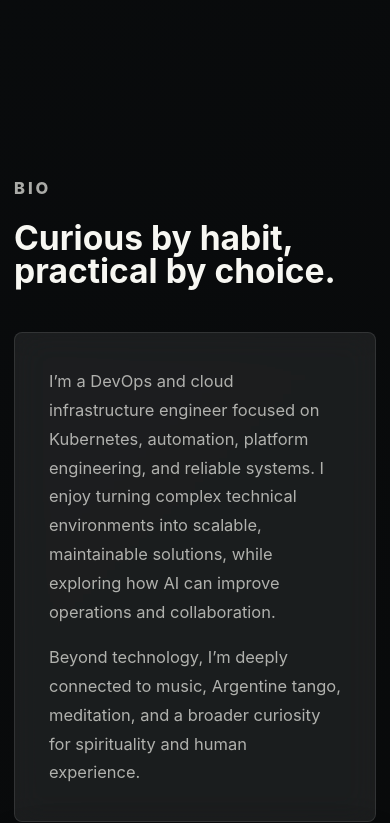
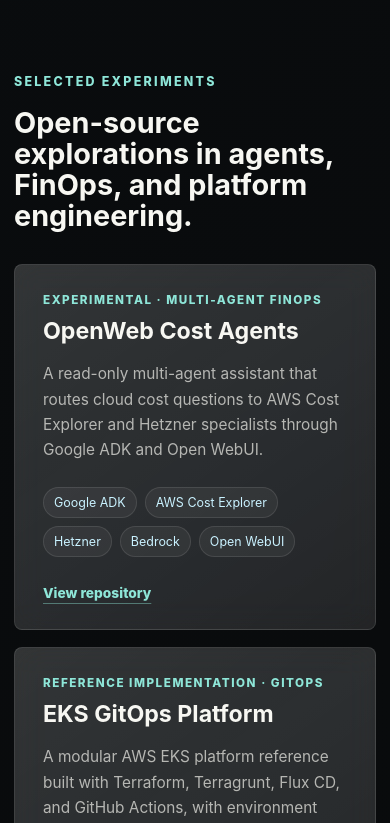
Before and after one commit to RiCMasetti/riccardomasetti, a React (Vite) app: page / in a window 390 px wide. Shown: the part 6781-7604 px from the top of the page. Built offline with nearby package versions, Linux system fonts and the light colour scheme.

Commit message:
plugin showcase website

```diff
--- a/index.html
+++ b/index.html
@@ -10,7 +10,7 @@
     <meta name="author" content="Riccardo Masetti" />
     <meta
       name="keywords"
-      content="Riccardo Masetti, Cloud Engineer, DevOps Engineer, Kubernetes, GitOps, Flux CD, Terraform, Terragrunt, AWS, AI automation, WordPress plugin, Advanced Static Publisher"
+      content="Riccardo Masetti, Cloud Engineer, DevOps Engineer, Kubernetes, GitOps, Flux CD, Terraform, Terragrunt, AWS, Google ADK, LangGraph, multi-agent systems, AI automation, WordPress plugin, Advanced Static Publisher"
     />
     <meta name="robots" content="index, follow" />
     <meta name="theme-color" content="#050607" />
@@ -81,6 +81,59 @@
     <script type="application/ld+json">
       {
         "@context": "https://schema.org",
+        "@type": "ItemList",
+        "name": "Riccardo Masetti open-source projects",
+        "itemListElement": [
+          {
+            "@type": "ListItem",
+            "position": 1,
+            "item": {
+              "@type": "SoftwareSourceCode",
+              "name": "OpenWeb Cost Agents",
+              "codeRepository": "https://github.com/RiCMasetti/google-adk-multiagent",
+              "programmingLanguage": "Python",
+              "description": "A read-only Google ADK multi-agent assistant for AWS Cost Explorer and Hetzner cost questions."
+            }
+          },
+          {
+            "@type": "ListItem",
+            "position": 2,
+            "item": {
+              "@type": "SoftwareSourceCode",
+              "name": "EKS GitOps Platform",
+              "codeRepository": "https://github.com/RiCMasetti/terragrunt-eks",
+              "programmingLanguage": "HCL",
+              "description": "An AWS EKS reference implementation using Terraform, Terragrunt, Flux CD, and GitHub Actions."
+            }
+          },
+          {
+            "@type": "ListItem",
+            "position": 3,
+            "item": {
+              "@type": "SoftwareSourceCode",
+              "name": "Multi-Agent App Factory (LangGraph)",
+              "codeRepository": "https://github.com/RiCMasetti/langchain-frontend-app-factory",
+              "programmingLanguage": "Python",
+              "description": "A specification-driven multi-agent workflow for building and testing frontend applications with LangGraph."
+            }
+          },
+          {
+            "@type": "ListItem",
+            "position": 4,
+            "item": {
+              "@type": "SoftwareSourceCode",
+              "name": "Multi-Agent App Factory (Google ADK)",
+              "codeRepository": "https://github.com/RiCMasetti/google-adk-app-factory",
+              "programmingLanguage": "Python",
+              "description": "A specification-driven multi-agent workflow for building and testing frontend applications with Google ADK."
+            }
+          }
+        ]
+      }
+    </script>
+    <script type="application/ld+json">
+      {
+        "@context": "https://schema.org",
         "@type": "SoftwareApplication",
         "name": "Advanced Static Publisher",
         "url": "https://aspublisher.riccardomasetti.com/",
@@ -129,12 +182,18 @@
           engineering, and now focuses on DevOps, cloud infrastructure, GitOps,
           and AI-enabled automation.
         </p>
-        <h2>Selected Project</h2>
+        <h2>Selected Projects</h2>
         <p>
           <a href="https://aspublisher.riccardomasetti.com/">Advanced Static Publisher</a>
           is a WordPress plugin that publishes versioned static websites to AWS,
           Cloudflare, and Netlify without exposing a live CMS runtime to visitors.
         </p>
+        <ul>
+          <li><a href="https://github.com/RiCMasetti/google-adk-multiagent">OpenWeb Cost Agents</a></li>
+          <li><a href="https://github.com/RiCMasetti/terragrunt-eks">EKS GitOps Platform</a></li>
+          <li><a href="https://github.com/RiCMasetti/langchain-frontend-app-factory">Multi-Agent App Factory (LangGraph)</a></li>
+          <li><a href="https://github.com/RiCMasetti/google-adk-app-factory">Multi-Agent App Factory (Google ADK)</a></li>
+        </ul>
         <p>
           Public contact channel:
           <a href="https://www.linkedin.com/in/riccardomasetti">LinkedIn</a>.
--- a/src/App.jsx
+++ b/src/App.jsx
@@ -81,6 +81,52 @@
 const contactItems = [
   { label: 'LinkedIn', value: 'linkedin.com/in/riccardomasetti', href: 'https://www.linkedin.com/in/riccardomasetti' },
   { label: 'GitHub', value: 'github.com/RiCMasetti', href: 'https://github.com/RiCMasetti' },
+];
+
+const experimentProjects = [
+  {
+    status: 'Experimental · Multi-agent FinOps',
+    title: 'OpenWeb Cost Agents',
+    description:
+      'A read-only multi-agent assistant that routes cloud cost questions to AWS Cost Explorer and Hetzner specialists through Google ADK and Open WebUI.',
+    tags: ['Google ADK', 'AWS Cost Explorer', 'Hetzner', 'Bedrock', 'Open WebUI'],
+    links: [
+      {
+        label: 'View repository',
+        href: 'https://github.com/RiCMasetti/google-adk-multiagent',
+      },
+    ],
+  },
+  {
+    status: 'Reference implementation · GitOps',
+    title: 'EKS GitOps Platform',
+    description:
+      'A modular AWS EKS platform reference built with Terraform, Terragrunt, Flux CD, and GitHub Actions, with environment promotion and infrastructure validation workflows.',
+    tags: ['Terragrunt', 'Terraform', 'Amazon EKS', 'Flux CD', 'GitHub Actions'],
+    links: [
+      {
+        label: 'View repository',
+        href: 'https://github.com/RiCMasetti/terragrunt-eks',
+      },
+    ],
+  },
+  {
+    status: 'Experimental · Agent orchestration',
+    title: 'Multi-Agent App Factory',
+    description:
+      'Two implementations of a specification-driven workflow where specialized agents plan, build, test, and package frontend applications using isolated workspaces.',
+    tags: ['LangGraph', 'Google ADK', 'Docker', 'Testing', 'LangSmith'],
+    links: [
+      {
+        label: 'LangGraph implementation',
+        href: 'https://github.com/RiCMasetti/langchain-frontend-app-factory',
+      },
+      {
+        label: 'Google ADK implementation',
+        href: 'https://github.com/RiCMasetti/google-adk-app-factory',
+      },
+    ],
+  },
 ];
 
 const privacyNoticeKey = 'riccardomasetti-privacy-notice-v1';
@@ -332,6 +378,37 @@
             <span>View product website</span>
           </a>
         </article>
+
+        <div className="experiments-heading reveal">
+          <p className="section-kicker">Selected experiments</p>
+          <h3>Open-source explorations in agents, FinOps, and platform engineering.</h3>
+        </div>
+
+        <div className="experiment-grid">
+          {experimentProjects.map((project, index) => (
+            <article
+              className="experiment-card reveal"
+              style={{ '--reveal-delay': `${index * 80}ms` }}
+              key={project.title}
+            >
+              <span className="project-status">{project.status}</span>
+              <h3>{project.title}</h3>
+              <p>{project.description}</p>
+              <div className="project-tags" aria-label={`${project.title} technologies`}>
+                {project.tags.map((tag) => (
+                  <span key={tag}>{tag}</span>
+                ))}
+              </div>
+              <div className="experiment-links">
+                {project.links.map((link) => (
+                  <a href={link.href} key={link.href} target="_blank" rel="noreferrer">
+                    {link.label}
+                  </a>
+                ))}
+              </div>
+            </article>
+          ))}
+        </div>
       </section>
 
       <section id="bio" className="page-section bio-section">
--- a/src/styles.css
+++ b/src/styles.css
@@ -488,6 +488,74 @@
   outline-offset: 3px;
 }
 
+.experiments-heading {
+  max-width: 720px;
+  margin-top: clamp(76px, 9vw, 112px);
+}
+
+.experiments-heading h3 {
+  margin-bottom: 0;
+  font-size: clamp(1.8rem, 3.5vw, 3.2rem);
+  line-height: 1.08;
+}
+
+.experiment-grid {
+  display: grid;
+  grid-template-columns: repeat(3, minmax(0, 1fr));
+  gap: 18px;
+  margin-top: 32px;
+}
+
+.experiment-card {
+  display: flex;
+  flex-direction: column;
+  min-width: 0;
+  padding: 28px;
+  border: 1px solid var(--line-soft);
+  border-radius: 8px;
+  background:
+    linear-gradient(145deg, rgba(255, 255, 255, 0.1), rgba(255, 255, 255, 0.035)),
+    var(--panel);
+  backdrop-filter: blur(16px) saturate(140%);
+}
+
+.experiment-card h3 {
+  margin: 4px 0 16px;
+  font-size: 1.45rem;
+  line-height: 1.18;
+}
+
+.experiment-card > p {
+  flex: 1 1 auto;
+  margin-bottom: 24px;
+  color: var(--muted);
+  font-size: 0.96rem;
+  line-height: 1.65;
+}
+
+.experiment-links {
+  display: grid;
+  gap: 10px;
+  margin-top: 28px;
+}
+
+.experiment-links a {
+  display: inline-flex;
+  align-items: center;
+  width: fit-content;
+  color: var(--accent);
+  font-size: 0.86rem;
+  font-weight: 780;
+  text-decoration: underline;
+  text-decoration-color: rgba(142, 230, 216, 0.42);
+  text-underline-offset: 5px;
+}
+
+.experiment-links a:hover,
+.experiment-links a:focus-visible {
+  color: var(--accent-2);
+}
+
 .bio-layout {
   display: grid;
   grid-template-columns: minmax(0, 1fr) minmax(280px, 0.52fr);
@@ -750,6 +818,7 @@
   .timeline-item,
   .skills-grid,
   .project-showcase,
+  .experiment-grid,
   .bio-layout,
   .contact-row {
     grid-template-columns: 1fr;
```
Also changed, not shown: public/llms.txt, 2 other files (tests, documents, lock files or other folders).
